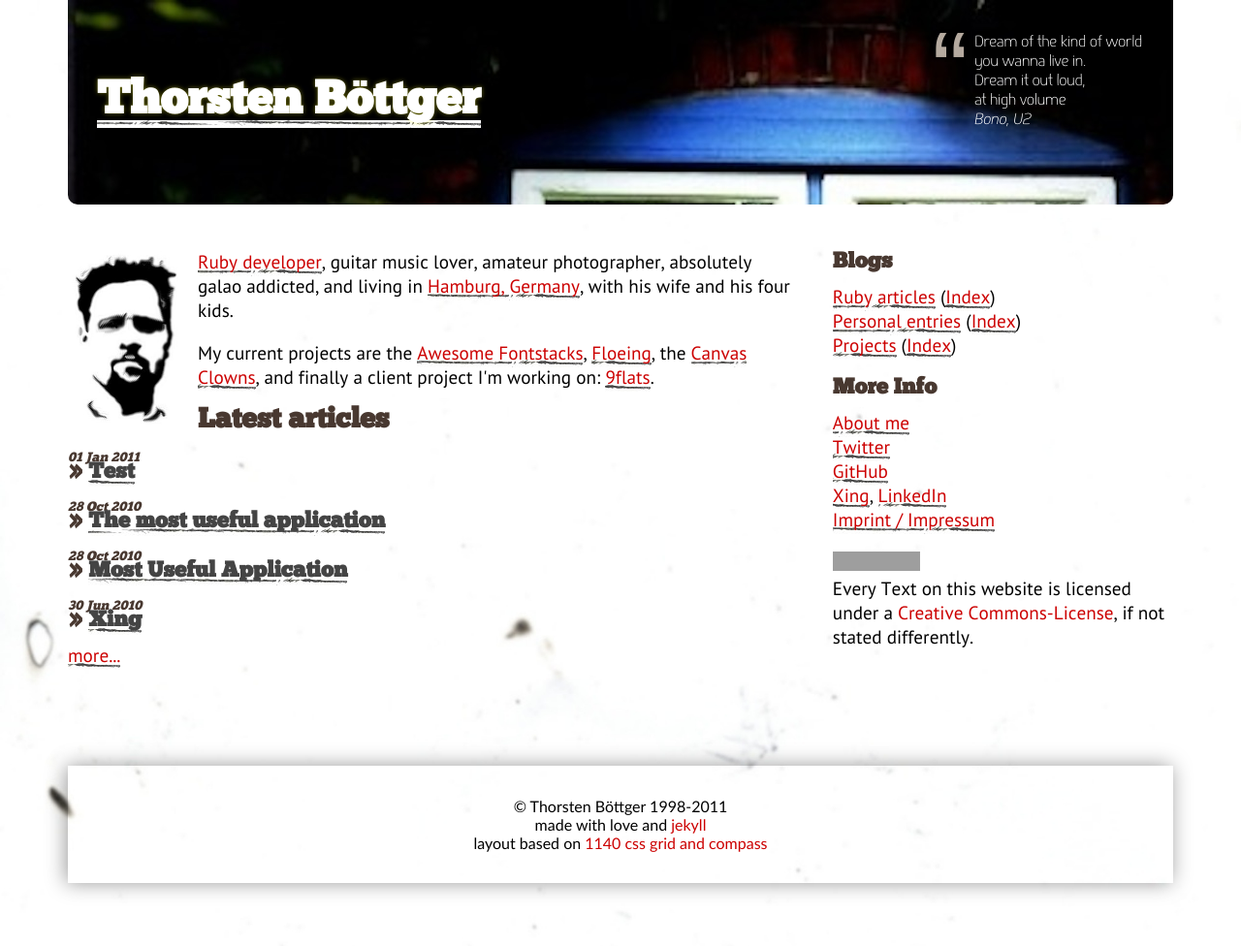
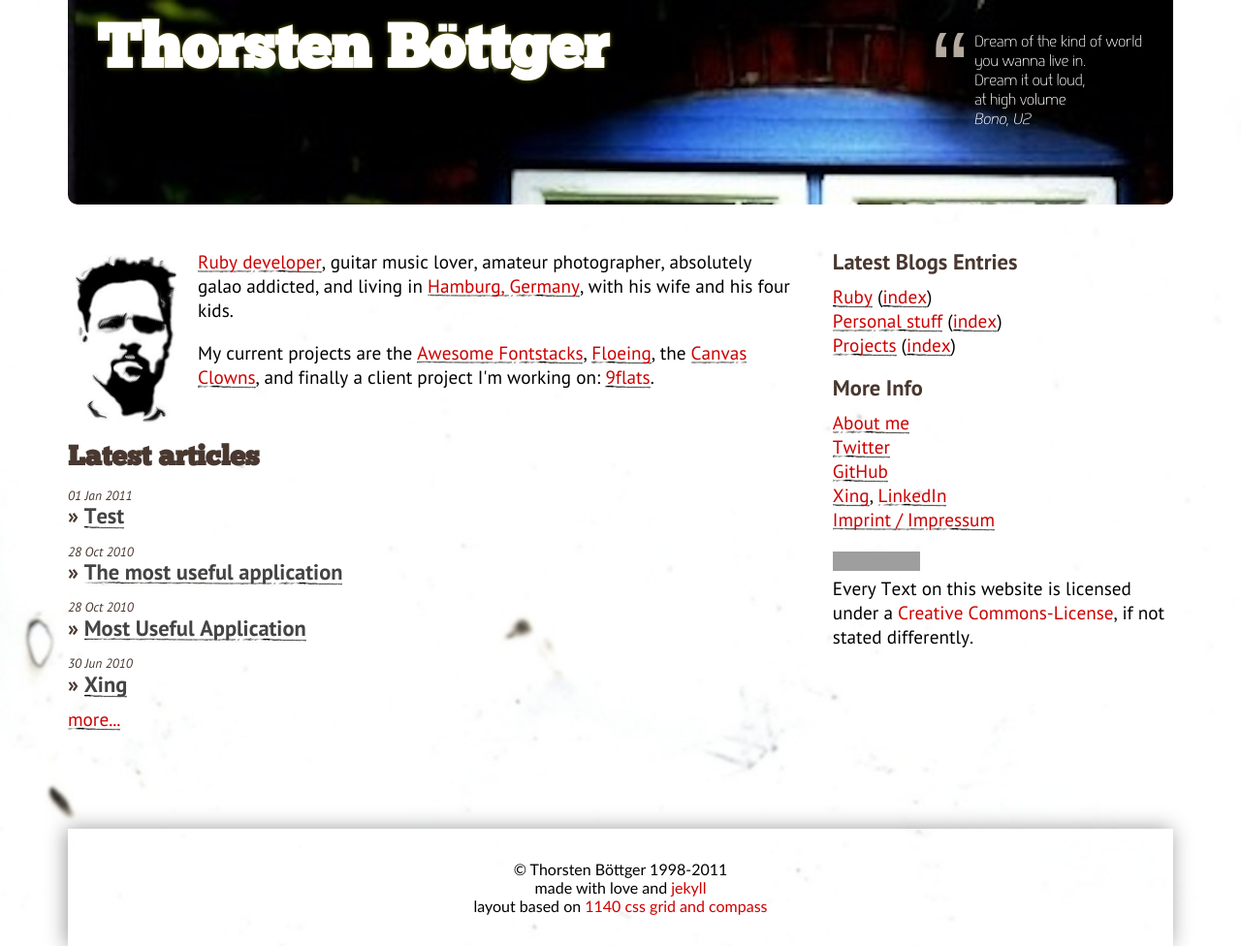
Before and after one commit to alto/mt7.de, a Jekyll site: the page built from index.html, in a window 1280 px wide. Shown: the whole page at 97% size. Built offline with Jekyll 4.4.1, drawn with Linux system fonts in a browser that asks for light colours; grey boxes are pictures that could not be loaded.

Commit message:
some styling

```diff
--- a/_layouts/default.html
+++ b/_layouts/default.html
@@ -43,7 +43,7 @@
       </p>
       <cite>Bono, U2</cite>
     </blockquote>
-    <h1><a href="/">Thorsten Böttger</a></h1>
+    <h1><a href="/" class="hidden-link">Thorsten Böttger</a></h1>
   </section>
 
   <div class="main">
@@ -55,11 +55,11 @@
 
     <section class="sidebar">
 
-      <h3>Blogs</h3>
+      <h3>Latest Blogs Entries</h3>
       <ol>
-        <li><a href="/business/blog.html">Ruby articles</a> (<a href="/business/index.html">Index</a>)</li>
-        <li><a href="/personal/blog.html">Personal entries</a> (<a href="/personal/index.html">Index</a>)</li>
-        <li><a href="/projects/blog.html">Projects</a> (<a href="/projects/index.html">Index</a>)</li>
+        <li><a href="/business/blog.html">Ruby</a> (<a href="/business/index.html">index</a>)</li>
+        <li><a href="/personal/blog.html">Personal stuff</a> (<a href="/personal/index.html">index</a>)</li>
+        <li><a href="/projects/blog.html">Projects</a> (<a href="/projects/index.html">index</a>)</li>
       </ol>
 
       <h3>More Info</h3>
--- a/css/mobile.css
+++ b/css/mobile.css
@@ -143,8 +143,8 @@ body {
 
 /* line 4, ../sass/partials/_typography.sass */
 a {
-  background: url(/images/link_line.jpg) no-repeat bottom right;
-  padding-bottom: 3px;
+  background: url(/images/link_line_thin.jpg) no-repeat bottom right;
+  padding-bottom: 1px;
 }
 /* line 7, ../sass/partials/_typography.sass */
 a:link, a:visited {
@@ -167,52 +167,62 @@ a.hidden-link {
 }
 /* line 18, ../sass/partials/_typography.sass */
 .header h1 {
-  height: 211px;
   color: #483830;
   font-family: "ChunkFive", "Georgia", "Palatino", "Times New Roman", "Baskerville", "Hoefler Text", serif;
-  line-height: 211px;
-  margin: 0 30px;
+  line-height: 70px;
+  margin: 19px 30px 0 30px;
   font-weight: black;
-  font-size: 3em;
+  font-size: 4em;
   text-shadow: 0px 0px 5px rgba(255, 255, 0, 0.4);
 }
-/* line 27, ../sass/partials/_typography.sass */
+/* line 26, ../sass/partials/_typography.sass */
 .header h1 a {
   z-index: 100;
   text-decoration: none;
   color: white;
 }
-/* line 31, ../sass/partials/_typography.sass */
+/* line 30, ../sass/partials/_typography.sass */
 .header h1 span {
   font-size: 0.5em;
   font-weight: normal;
 }
 
-/* line 36, ../sass/partials/_typography.sass */
+/* line 35, ../sass/partials/_typography.sass */
 h2, h3, h4, h5 {
   color: #483830;
   font-family: "ChunkFive", "Georgia", "Palatino", "Times New Roman", "Baskerville", "Hoefler Text", serif;
   margin-bottom: 0.5em;
 }
-/* line 40, ../sass/partials/_typography.sass */
+/* line 39, ../sass/partials/_typography.sass */
 h2 span, h3 span, h4 span, h5 span {
   font-style: italic;
   font-weight: 100;
   font-size: 0.6em;
   display: block;
-  height: 1.1em;
+  height: 1.6em;
 }
-/* line 47, ../sass/partials/_typography.sass */
+/* line 46, ../sass/partials/_typography.sass */
 h2 a:link, h2 a:visited, h3 a:link, h3 a:visited, h4 a:link, h4 a:visited, h5 a:link, h5 a:visited {
   text-decoration: none;
   color: #444444;
 }
-/* line 50, ../sass/partials/_typography.sass */
+/* line 49, ../sass/partials/_typography.sass */
 h2 a:hover, h3 a:hover, h4 a:hover, h5 a:hover {
   text-decoration: underline;
 }
 
+/* line 52, ../sass/partials/_typography.sass */
+h2 {
+  clear: both;
+  margin-top: 2em;
+}
+
 /* line 55, ../sass/partials/_typography.sass */
+h3 {
+  font-family: "PTSans", "Arial", "Helvetica", "Gill Sans", "Lucida Grande", "Verdana", sans-serif;
+}
+
+/* line 60, ../sass/partials/_typography.sass */
 #disqus_thread h2 span, #disqus_thread h3 span, #disqus_thread h4 span, #disqus_thread h5 span {
   font-size: inherit;
   font-weight: inherit;
@@ -221,27 +231,27 @@ h2 a:hover, h3 a:hover, h4 a:hover, h5 a:hover {
   font-style: inherit;
 }
 
-/* line 62, ../sass/partials/_typography.sass */
+/* line 67, ../sass/partials/_typography.sass */
 ol, ul {
   margin-bottom: 1em;
 }
 
-/* line 65, ../sass/partials/_typography.sass */
+/* line 70, ../sass/partials/_typography.sass */
 .content, .sidebar {
   line-height: 1.3em;
   font-size: 1.2em;
 }
-/* line 68, ../sass/partials/_typography.sass */
+/* line 73, ../sass/partials/_typography.sass */
 .content p, .sidebar p {
   margin-bottom: 1em;
 }
 
-/* line 71, ../sass/partials/_typography.sass */
+/* line 76, ../sass/partials/_typography.sass */
 .footer {
   font-family: "Gill Sans", "Gill Sans MT", Calibri, sans-serif;
 }
 
-/* line 75, ../sass/partials/_typography.sass */
+/* line 80, ../sass/partials/_typography.sass */
 ul.posts {
   list-style-type: none;
   margin: 0;
--- a/css/screen.css
+++ b/css/screen.css
@@ -133,8 +133,8 @@ body {
 
 /* line 4, ../sass/partials/_typography.sass */
 a {
-  background: url(/images/link_line.jpg) no-repeat bottom right;
-  padding-bottom: 3px;
+  background: url(/images/link_line_thin.jpg) no-repeat bottom right;
+  padding-bottom: 1px;
 }
 /* line 7, ../sass/partials/_typography.sass */
 a:link, a:visited {
@@ -157,52 +157,62 @@ a.hidden-link {
 }
 /* line 18, ../sass/partials/_typography.sass */
 .header h1 {
-  height: 211px;
   color: #483830;
   font-family: "ChunkFive", "Georgia", "Palatino", "Times New Roman", "Baskerville", "Hoefler Text", serif;
-  line-height: 211px;
-  margin: 0 30px;
+  line-height: 70px;
+  margin: 19px 30px 0 30px;
   font-weight: black;
-  font-size: 3em;
+  font-size: 4em;
   text-shadow: 0px 0px 5px rgba(255, 255, 0, 0.4);
 }
-/* line 27, ../sass/partials/_typography.sass */
+/* line 26, ../sass/partials/_typography.sass */
 .header h1 a {
   z-index: 100;
   text-decoration: none;
   color: white;
 }
-/* line 31, ../sass/partials/_typography.sass */
+/* line 30, ../sass/partials/_typography.sass */
 .header h1 span {
   font-size: 0.5em;
   font-weight: normal;
 }
 
-/* line 36, ../sass/partials/_typography.sass */
+/* line 35, ../sass/partials/_typography.sass */
 h2, h3, h4, h5 {
   color: #483830;
   font-family: "ChunkFive", "Georgia", "Palatino", "Times New Roman", "Baskerville", "Hoefler Text", serif;
   margin-bottom: 0.5em;
 }
-/* line 40, ../sass/partials/_typography.sass */
+/* line 39, ../sass/partials/_typography.sass */
 h2 span, h3 span, h4 span, h5 span {
   font-style: italic;
   font-weight: 100;
   font-size: 0.6em;
   display: block;
-  height: 1.1em;
+  height: 1.6em;
 }
-/* line 47, ../sass/partials/_typography.sass */
+/* line 46, ../sass/partials/_typography.sass */
 h2 a:link, h2 a:visited, h3 a:link, h3 a:visited, h4 a:link, h4 a:visited, h5 a:link, h5 a:visited {
   text-decoration: none;
   color: #444444;
 }
-/* line 50, ../sass/partials/_typography.sass */
+/* line 49, ../sass/partials/_typography.sass */
 h2 a:hover, h3 a:hover, h4 a:hover, h5 a:hover {
   text-decoration: underline;
 }
 
+/* line 52, ../sass/partials/_typography.sass */
+h2 {
+  clear: both;
+  margin-top: 2em;
+}
+
 /* line 55, ../sass/partials/_typography.sass */
+h3 {
+  font-family: "PTSans", "Arial", "Helvetica", "Gill Sans", "Lucida Grande", "Verdana", sans-serif;
+}
+
+/* line 60, ../sass/partials/_typography.sass */
 #disqus_thread h2 span, #disqus_thread h3 span, #disqus_thread h4 span, #disqus_thread h5 span {
   font-size: inherit;
   font-weight: inherit;
@@ -211,27 +221,27 @@ h2 a:hover, h3 a:hover, h4 a:hover, h5 a:hover {
   font-style: inherit;
 }
 
-/* line 62, ../sass/partials/_typography.sass */
+/* line 67, ../sass/partials/_typography.sass */
 ol, ul {
   margin-bottom: 1em;
 }
 
-/* line 65, ../sass/partials/_typography.sass */
+/* line 70, ../sass/partials/_typography.sass */
 .content, .sidebar {
   line-height: 1.3em;
   font-size: 1.2em;
 }
-/* line 68, ../sass/partials/_typography.sass */
+/* line 73, ../sass/partials/_typography.sass */
 .content p, .sidebar p {
   margin-bottom: 1em;
 }
 
-/* line 71, ../sass/partials/_typography.sass */
+/* line 76, ../sass/partials/_typography.sass */
 .footer {
   font-family: "Gill Sans", "Gill Sans MT", Calibri, sans-serif;
 }
 
-/* line 75, ../sass/partials/_typography.sass */
+/* line 80, ../sass/partials/_typography.sass */
 ul.posts {
   list-style-type: none;
   margin: 0;
--- a/css/smallscreen.css
+++ b/css/smallscreen.css
@@ -133,8 +133,8 @@ body {
 
 /* line 4, ../sass/partials/_typography.sass */
 a {
-  background: url(/images/link_line.jpg) no-repeat bottom right;
-  padding-bottom: 3px;
+  background: url(/images/link_line_thin.jpg) no-repeat bottom right;
+  padding-bottom: 1px;
 }
 /* line 7, ../sass/partials/_typography.sass */
 a:link, a:visited {
@@ -157,52 +157,62 @@ a.hidden-link {
 }
 /* line 18, ../sass/partials/_typography.sass */
 .header h1 {
-  height: 211px;
   color: #483830;
   font-family: "ChunkFive", "Georgia", "Palatino", "Times New Roman", "Baskerville", "Hoefler Text", serif;
-  line-height: 211px;
-  margin: 0 30px;
+  line-height: 70px;
+  margin: 19px 30px 0 30px;
   font-weight: black;
-  font-size: 3em;
+  font-size: 4em;
   text-shadow: 0px 0px 5px rgba(255, 255, 0, 0.4);
 }
-/* line 27, ../sass/partials/_typography.sass */
+/* line 26, ../sass/partials/_typography.sass */
 .header h1 a {
   z-index: 100;
   text-decoration: none;
   color: white;
 }
-/* line 31, ../sass/partials/_typography.sass */
+/* line 30, ../sass/partials/_typography.sass */
 .header h1 span {
   font-size: 0.5em;
   font-weight: normal;
 }
 
-/* line 36, ../sass/partials/_typography.sass */
+/* line 35, ../sass/partials/_typography.sass */
 h2, h3, h4, h5 {
   color: #483830;
   font-family: "ChunkFive", "Georgia", "Palatino", "Times New Roman", "Baskerville", "Hoefler Text", serif;
   margin-bottom: 0.5em;
 }
-/* line 40, ../sass/partials/_typography.sass */
+/* line 39, ../sass/partials/_typography.sass */
 h2 span, h3 span, h4 span, h5 span {
   font-style: italic;
   font-weight: 100;
   font-size: 0.6em;
   display: block;
-  height: 1.1em;
+  height: 1.6em;
 }
-/* line 47, ../sass/partials/_typography.sass */
+/* line 46, ../sass/partials/_typography.sass */
 h2 a:link, h2 a:visited, h3 a:link, h3 a:visited, h4 a:link, h4 a:visited, h5 a:link, h5 a:visited {
   text-decoration: none;
   color: #444444;
 }
-/* line 50, ../sass/partials/_typography.sass */
+/* line 49, ../sass/partials/_typography.sass */
 h2 a:hover, h3 a:hover, h4 a:hover, h5 a:hover {
   text-decoration: underline;
 }
 
+/* line 52, ../sass/partials/_typography.sass */
+h2 {
+  clear: both;
+  margin-top: 2em;
+}
+
 /* line 55, ../sass/partials/_typography.sass */
+h3 {
+  font-family: "PTSans", "Arial", "Helvetica", "Gill Sans", "Lucida Grande", "Verdana", sans-serif;
+}
+
+/* line 60, ../sass/partials/_typography.sass */
 #disqus_thread h2 span, #disqus_thread h3 span, #disqus_thread h4 span, #disqus_thread h5 span {
   font-size: inherit;
   font-weight: inherit;
@@ -211,27 +221,27 @@ h2 a:hover, h3 a:hover, h4 a:hover, h5 a:hover {
   font-style: inherit;
 }
 
-/* line 62, ../sass/partials/_typography.sass */
+/* line 67, ../sass/partials/_typography.sass */
 ol, ul {
   margin-bottom: 1em;
 }
 
-/* line 65, ../sass/partials/_typography.sass */
+/* line 70, ../sass/partials/_typography.sass */
 .content, .sidebar {
   line-height: 1.3em;
   font-size: 1.2em;
 }
-/* line 68, ../sass/partials/_typography.sass */
+/* line 73, ../sass/partials/_typography.sass */
 .content p, .sidebar p {
   margin-bottom: 1em;
 }
 
-/* line 71, ../sass/partials/_typography.sass */
+/* line 76, ../sass/partials/_typography.sass */
 .footer {
   font-family: "Gill Sans", "Gill Sans MT", Calibri, sans-serif;
 }
 
-/* line 75, ../sass/partials/_typography.sass */
+/* line 80, ../sass/partials/_typography.sass */
 ul.posts {
   list-style-type: none;
   margin: 0;
--- a/index.html
+++ b/index.html
@@ -23,7 +23,10 @@ current: about
 <ul class="posts">
   {% for post in site.posts limit: 5 %}
     <li>
-      <h3 class="post-headline"><span>{{ post.date | date_to_string }}</span> &raquo; <a href="{{ post.url }}">{{ post.title }}</a></h3>
+      <h3>
+        <span>{{ post.date | date_to_string }}</span>
+        &raquo; <a href="{{ post.url }}">{{ post.title }}</a>
+      </h3>
     </li>
   {% endfor %}
 </ul>
```
Also changed, not shown: sass/partials/_typography.sass (+12 -7 lines), images/link_line_thin.jpg (added).
